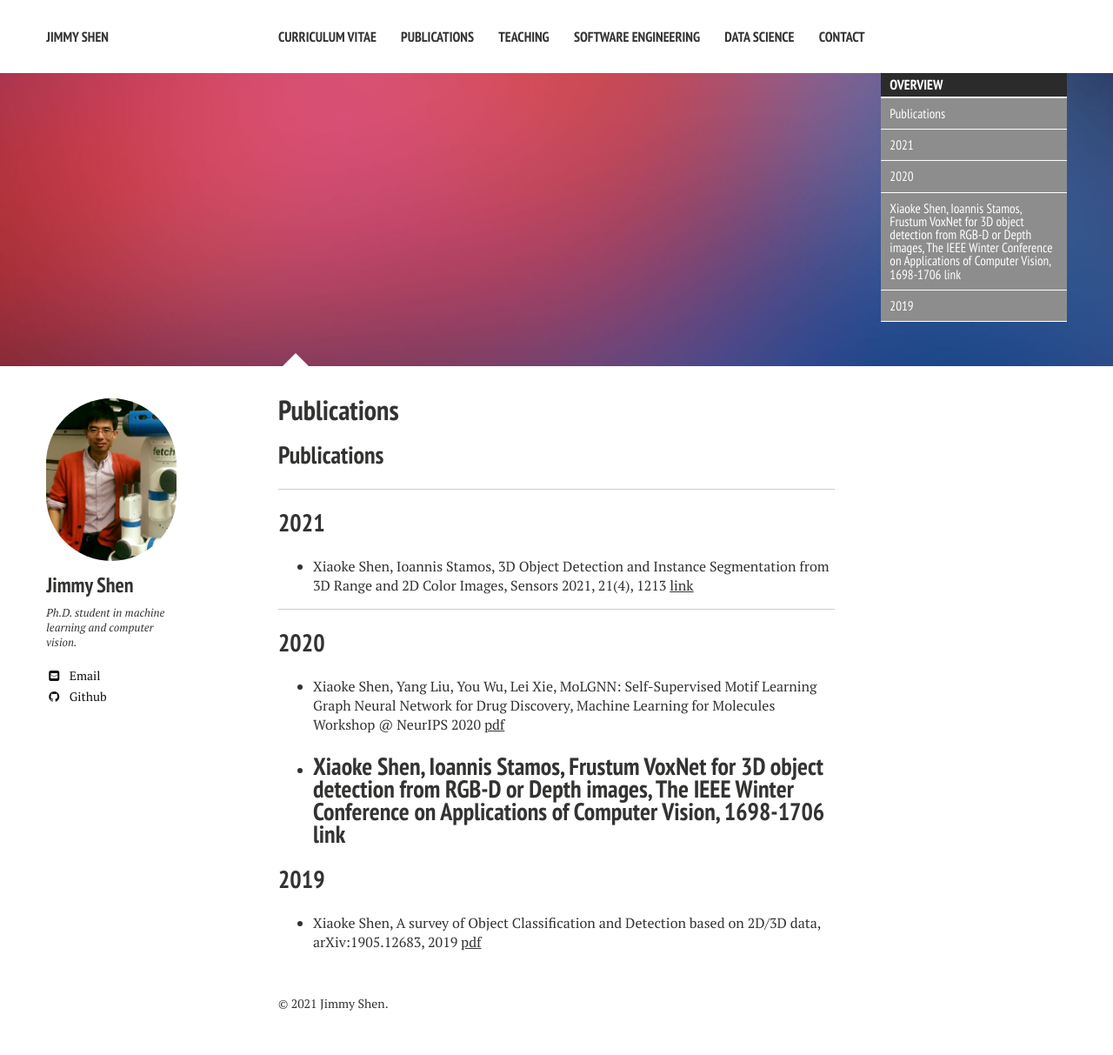
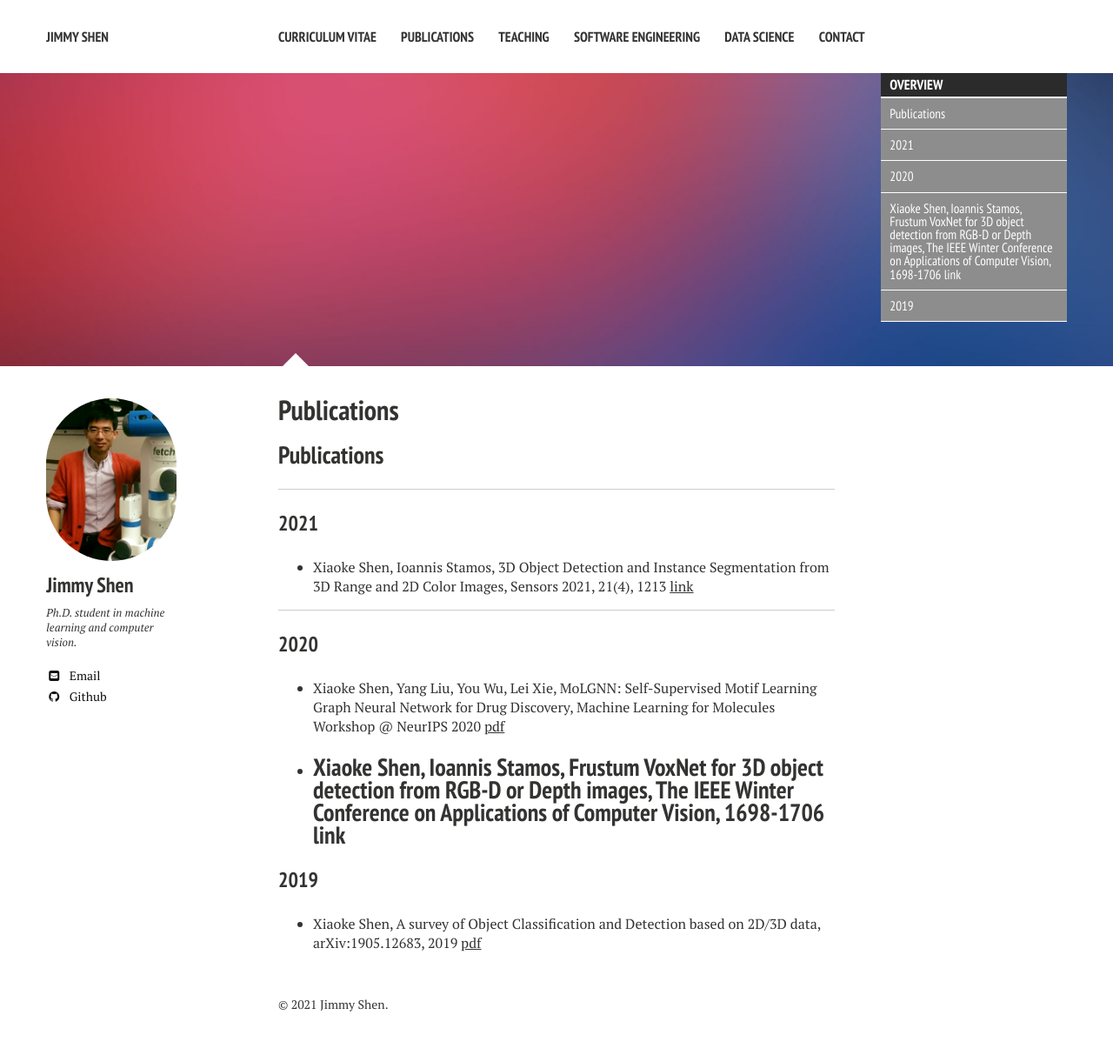
Before and after one commit to xiaokeshen/xiaokeshen.github.io, a Jekyll site: the page built from publications/index.md, in a window 1280 px wide. Shown: the whole page at 87% size. Built offline with Jekyll 4.4.1, drawn with Linux system fonts in a browser that asks for light colours; nearby versions of some CDN libraries.

Commit message:
Update format

```diff
--- a/publications/index.md
+++ b/publications/index.md
@@ -21,15 +21,15 @@ image:
 ## Publications
 ---
 
-## 2021
+### 2021
 - Xiaoke Shen, Ioannis Stamos, 3D Object Detection and Instance Segmentation from 3D Range and 2D Color Images, Sensors 2021, 21(4), 1213 [link](https://www.mdpi.com/992748)
 
 ---
 
-## 2020
+### 2020
 - Xiaoke Shen, Yang Liu, You Wu, Lei Xie, MoLGNN: Self-Supervised Motif Learning Graph Neural Network for Drug Discovery, Machine Learning for Molecules Workshop @ NeurIPS 2020 [pdf](https://ml4molecules.github.io/papers2020/ML4Molecules_2020_paper_4.pdf)
 - Xiaoke Shen, Ioannis Stamos, Frustum VoxNet for 3D object detection from RGB-D or Depth images, The IEEE Winter Conference on Applications of Computer Vision, 1698-1706 [link](https://openaccess.thecvf.com/content_WACV_2020/html/Shen_Frustum_VoxNet_for_3D_object_detection_from_RGB-D_or_Depth_WACV_2020_paper.html)
 ---
 
-## 2019
+### 2019
 - Xiaoke Shen, A survey of Object Classification and Detection based on 2D/3D data,  arXiv:1905.12683, 2019 [pdf](https://arxiv.org/pdf/1905.12683.pdf)
```
